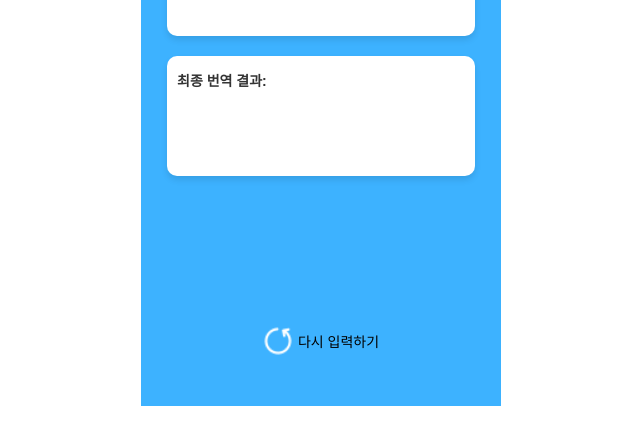
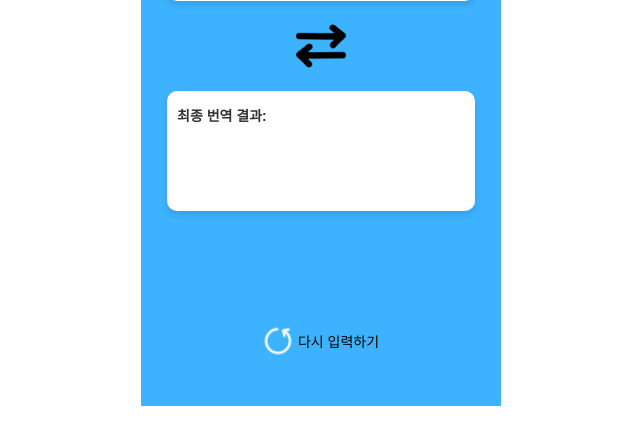
Before and after one commit to ncsec2/dialingo, a Django app: page /voice_output/ in a window 1280 px wide. Shown: the part 364-800 px from the top of the page, without its empty margins (319-959 px from the left). Run offline with Django 4.2, Linux system fonts and the light colour scheme.

Commit message:
voiceoutput 화살표 추가

```diff
--- a/myproject/static/css/voiceOutput.css
+++ b/myproject/static/css/voiceOutput.css
@@ -82,6 +82,7 @@ body {
     position: relative; /* 추가된 부분: 절대 위치 설정을 위한 부모 요소 */
 }
 
+
 .input-label {
     position: absolute;
     top: 0px;
@@ -90,6 +91,21 @@ body {
     font-weight: bold;
     color: #333;
 }
+
+/* 화살표 이미지 스타일 */
+.arrow-image {
+    display: flex;
+    justify-content: center;
+    align-items: center;
+    margin-top: 20px; /* 필요에 따라 조정 가능한 여백 */
+}
+
+.arrow-image img {
+    width: 50px; /* 이미지 크기 조정 */
+    height: 50px;
+}
+
+
 /* Footer */
 .footer {
     display: flex;
--- a/myproject/templates/voiceOutput.html
+++ b/myproject/templates/voiceOutput.html
@@ -29,6 +29,13 @@
             <p>{{ translation_sentences }}</p>
         </div>
 
+
+        <!-- 화살표 이미지 추가 -->
+        <div class="arrow-image">
+            <img src="{% static 'src/arrow.png' %}" alt="Arrow Image" width="30" height="auto">
+        </div>
+
+
         <div class="input_text" id="outputText">
             <p class="input-label">최종 번역 결과:</p>
         </div>
```
Also changed, not shown: myproject/templates/main.html (+10 -10 lines).
